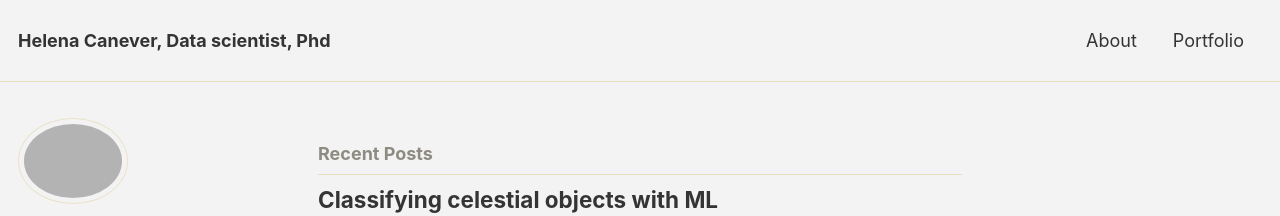
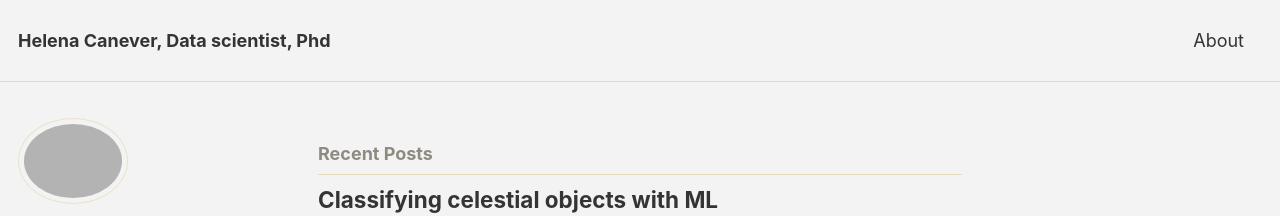
Before and after one commit to HelenaCGarry/HelenaCanever.github.io, a Jekyll site: the page built from index.html, in a window 1280 px wide and 900 px high. Shown: the top 216 px of the window. Built offline with Jekyll 4.4.1, drawn with Linux system fonts in a browser that asks for light colours; cached includes are drawn as plain includes; the list of posts is cut into pages by our own code.

Commit message:
Update navigation.yml

```diff
--- a/_data/navigation.yml
+++ b/_data/navigation.yml
@@ -5,5 +5,3 @@ main:
    #main links links
   - title: About
     url: /about/
-  - title: Portfolio
-    url: /portfolio/
```
